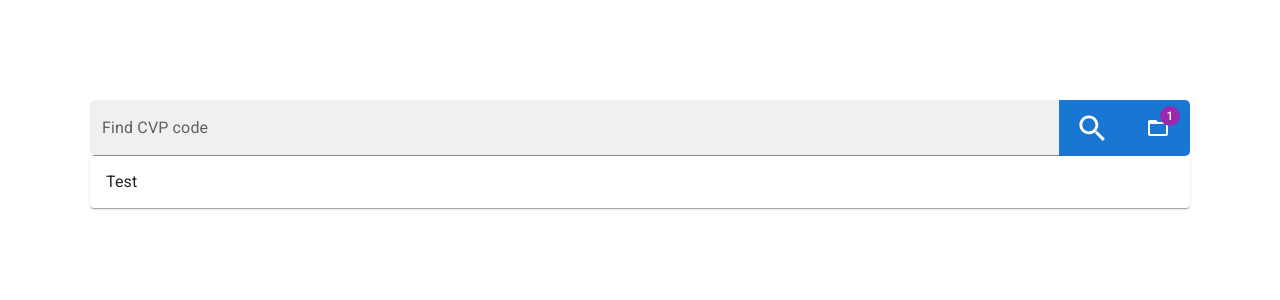
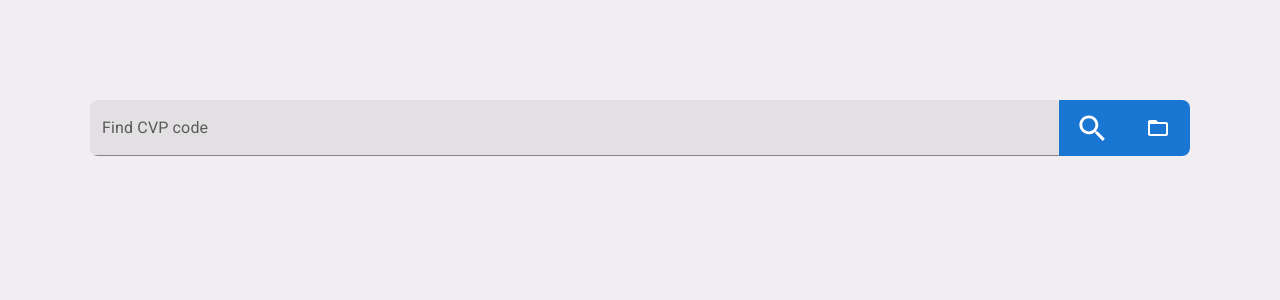
Before and after one commit to PMT-paderborn/cvpode, a React (Create React App) app: page / in a window 1280 px wide. Shown: the top 300 px of the page. Built offline with nearby package versions, Linux system fonts and the light colour scheme.

Commit message:
complete search input

```diff
--- a/package.json
+++ b/package.json
@@ -10,6 +10,7 @@
     "@testing-library/jest-dom": "^5.16.5",
     "@testing-library/react": "^13.3.0",
     "@testing-library/user-event": "^13.5.0",
+    "axios": "^0.27.2",
     "react": "^18.2.0",
     "react-dom": "^18.2.0",
     "react-scripts": "5.0.1",
--- a/src/App.css
+++ b/src/App.css
@@ -1,5 +1,5 @@
 .app-container {
-  background-color: #f0eef000;
+  background-color: #f0eef0;
   width: 100%;
   height: 100%;
   min-height: 100vh;
--- a/src/components/SearchInput/SearchInput.js
+++ b/src/components/SearchInput/SearchInput.js
@@ -1,43 +1,48 @@
-import { Badge, Button, Menu, MenuItem, MenuList, Paper, Popper, TextField } from "@mui/material";
+import { Badge, Box, Button, MenuItem, MenuList, Paper, TextField, Typography } from "@mui/material";
 import Search from "@mui/icons-material/Search";
 import FolderOpenIcon from "@mui/icons-material/FolderOpen";
 
 import styles from "./SearchInput.module.css";
-import { useRef, useState } from "react";
 
-const SearchInput = ({ searchKey, setSearchKey, error, handleSearch }) => {
-  const [open, setOpen] = useState(true);
+const SearchInput = ({ searchKey, setSearchKey, handleSearch, searchItems, getItem, errorMessage }) => {
   return (
     <div className={styles.root}>
-
       <div className={styles.container}>
         <TextField
           id="input-text-input"
           variant="filled"
           label="Find CVP code"
           value={searchKey}
-          helperText={error}
           onChange={(e) => setSearchKey(e.target.value)}
           className={styles.input}
         />
 
-        <Button variant="contained" disableElevation>
+        <Button variant="contained" disableElevation onClick={handleSearch}>
           <Search fontSize="large" />
         </Button>
 
         <Button variant="contained" disableElevation>
-          <Badge badgeContent={1} color="secondary">
+          <Badge badgeContent={0} color="secondary">
             <FolderOpenIcon fontSize="medium" />
           </Badge>
         </Button>
       </div>
+      <p className={styles.error}>{errorMessage}</p>
 
-      <Paper className={styles.lists}>
-        <MenuList open={open}>
-          <MenuItem>Test</MenuItem>
-        </MenuList>
-      </Paper>
-
+      {searchItems?.length > 0 && (
+        <Paper className={styles.lists}>
+          <MenuList open={searchItems.length}>
+            {searchItems.map((item) => (
+              <MenuItem key={item.code} className={styles.listItem} onClick={() => getItem(item.code)}>
+                <span>{item.code}</span>
+                <Typography variant="inherit" noWrap>
+                  {item.description}
+                </Typography>
+              </MenuItem>
+            ))}
+          </MenuList>
+        </Paper>
+      )}
     </div>
   );
 };
--- a/src/components/SearchInput/SearchInput.module.css
+++ b/src/components/SearchInput/SearchInput.module.css
@@ -4,12 +4,18 @@
 
 .container {
   display: flex;
-  border-radius: 5px;
+  border-radius: 8px;
   overflow: hidden;
 }
 
 .input {
   flex: 1;
+}
+
+.error {
+  margin: 4px;
+  font-size: 16px;
+  color: #d32f2f;
 }
 
 .container button {
@@ -20,3 +26,13 @@
   position: absolute;
   width: 100%;
 }
+
+.listItem {
+  display: flex;
+  gap: 10px;
+  height: 50px;
+}
+
+.listItem span {
+  font-weight: 600;
+}
--- a/src/screens/Search.js
+++ b/src/screens/Search.js
@@ -1,12 +1,57 @@
-import React, { useState } from "react";
+import { Box, CircularProgress } from "@mui/material";
+import React, { useEffect, useState } from "react";
 import SearchInput from "../components/SearchInput/SearchInput";
 
+import { searchCpv, getCpv } from "../services/cpvService";
+
 const Search = () => {
-  const [search, setSearch] = useState("");
+  const [loading, setLoading] = useState(false);
+  const [error, setError] = useState("");
+  const [searchKey, setSearchKey] = useState("");
+  const [searchResults, setSearchResults] = useState([]);
+  const [cpvs, setCpvs] = useState([]);
+
+  const handleSearch = async () => {
+    if (searchKey.length == 0) return;
+
+    setLoading(true);
+    await searchCpv(searchKey).then(({ data }) => {
+      setLoading(false);
+      setSearchResults(data);
+      setError(data?.error);
+    });
+  };
+
+  const handleGetter = async (id) => {
+    setLoading(true);
+    setSearchResults([]);
+    await getCpv(id).then(({ data }) => {
+      setLoading(false);
+      setCpvs(data);
+      setError(data?.error);
+    });
+  };
+
+  useEffect(() => {
+    handleSearch();
+  }, [searchKey]);
 
   return (
     <div>
-      <SearchInput />
+      <SearchInput
+        searchKey={searchKey}
+        setSearchKey={setSearchKey}
+        handleSearch={handleSearch}
+        searchItems={searchResults}
+        errorMessage={error}
+        getItem={handleGetter}
+      />
+
+      {loading && (
+        <Box sx={{ display: "flex", alignItems: "center", justifyContent: "center", paddingTop: 20 }}>
+          <CircularProgress />
+        </Box>
+      )}
     </div>
   );
 };
--- /dev/null
+++ b/src/services/apiService.js
@@ -0,0 +1,14 @@
+import axios from "axios";
+
+const BASEURL = "http://localhost:8000/api/cpv";
+
+const instance = axios.create({
+  baseURL: BASEURL,
+  headers: {
+    Accept: "application/json",
+    "Content-Type": "application/json",
+  },
+});
+
+
+export default instance;
--- /dev/null
+++ b/src/services/cpvService.js
@@ -0,0 +1,7 @@
+import api from "./apiService";
+
+const searchCpv = (key) => api.get("search/" + key);
+
+const getCpv = (id) => api.get("tree/" + id);
+
+export { searchCpv, getCpv };
```
Also changed, not shown: src/services/searchService.js (deleted), 1 other file (tests, documents, lock files or other folders).
